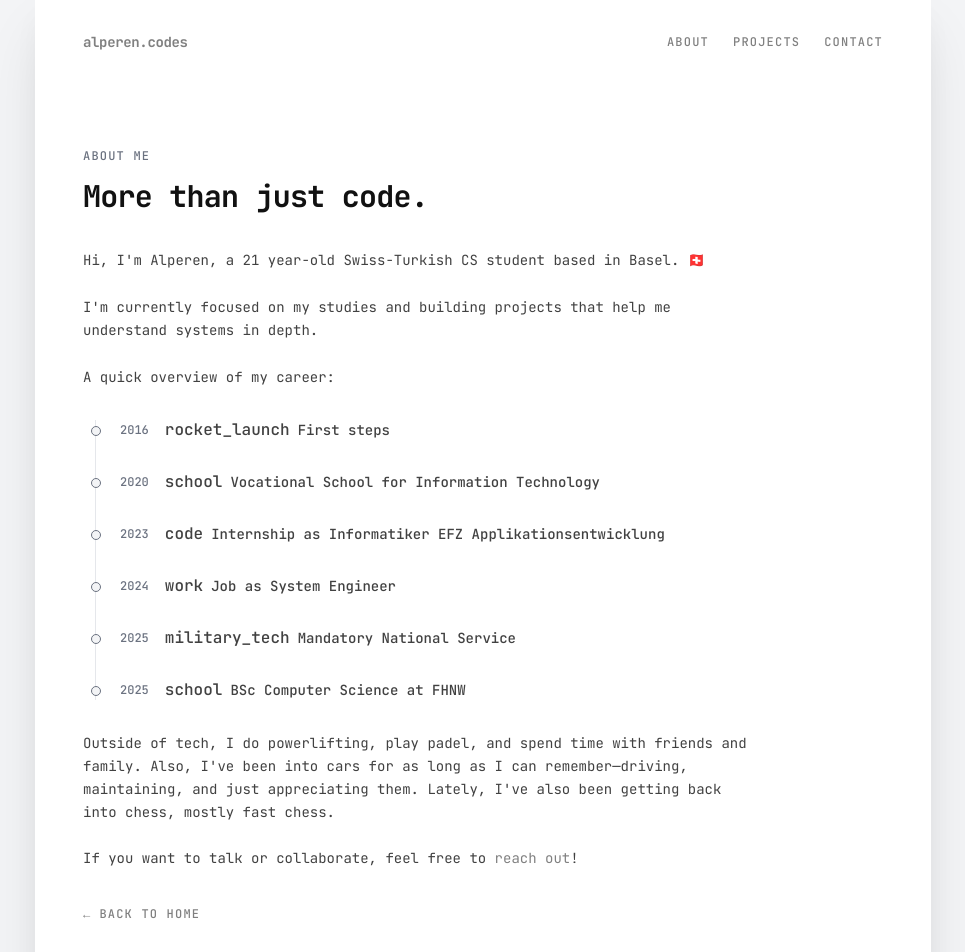
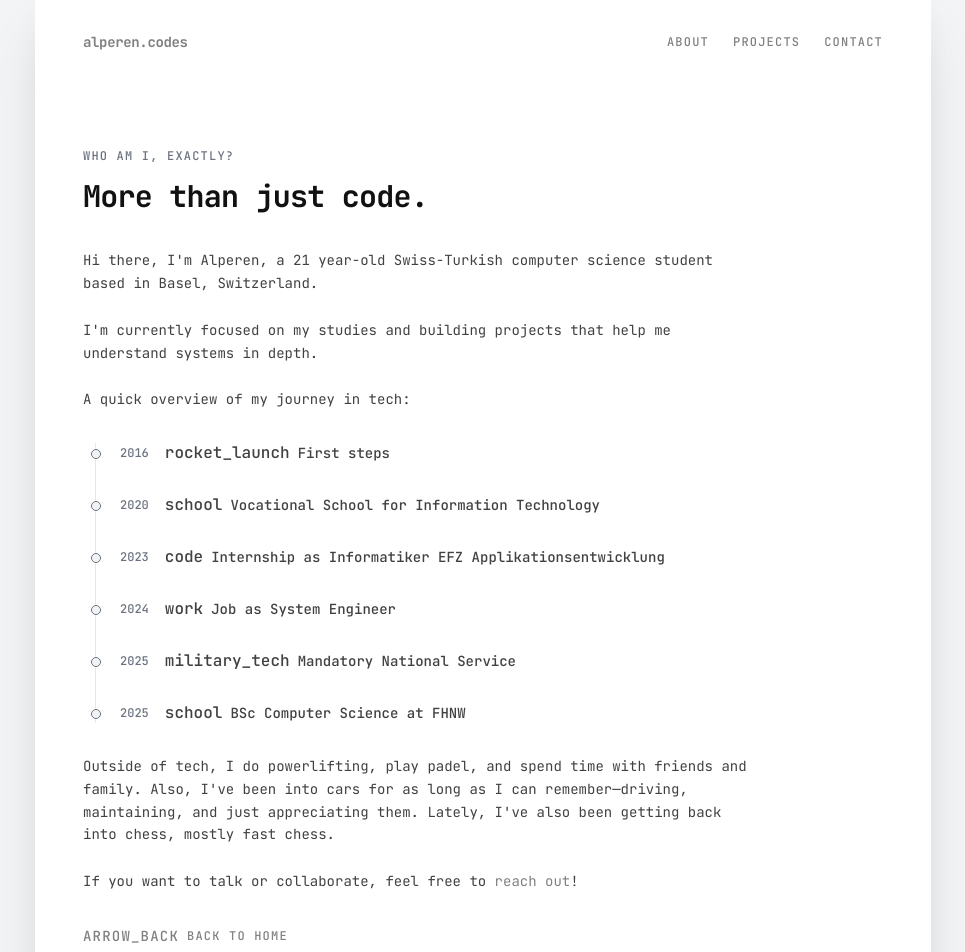
Before and after one commit to alperencodes/alperencodes.github.io, a Next.js app: page /about in a window 1280 px wide. Shown: the top 952 px of the page, without its empty margins (157-1122 px from the left). Built offline with nearby package versions, Linux system fonts and the light colour scheme.

Commit message:
feat: update personal introduction for clarity and engagement

```diff
--- a/src/app/about/page.tsx
+++ b/src/app/about/page.tsx
@@ -10,7 +10,7 @@ export default function About() {
             <main className="px-10 md:px-12 pb-16">
                 <section className="pt-16 pb-14">
                     <p className="text-xs font-medium uppercase tracking-widest text-muted mb-3">
-                        About Me
+                        Who Am I, exactly?
                     </p>
                     <h1 className="text-2xl md:text-3xl font-bold tracking-tight leading-snug max-w-lg mb-8">
                         More than just code.
@@ -18,7 +18,7 @@ export default function About() {
 
                     <div className="prose prose-sm prose-neutral text-ink/80 max-w-2xl space-y-6 leading-relaxed">
                         <p>
-                            Hi, I&#39;m Alperen, a 21 year-old Swiss-Turkish CS student based in Basel. 🇨🇭
+                            Hi there, I&#39;m Alperen, a 21 year-old Swiss-Turkish computer science student based in Basel, Switzerland.
                         </p>
 
                         <p>
@@ -26,7 +26,7 @@ export default function About() {
                         </p>
 
                         <p>
-                            A quick overview of my career:
+                            A quick overview of my journey in tech:
                         </p>
 
                         <Timeline />
@@ -49,7 +49,7 @@ export default function About() {
                             href="/"
                             className="inline-flex items-center gap-2 text-xs font-medium uppercase tracking-widest text-muted hover:text-ink transition-colors group"
                         >
-                            <span className="group-hover:-translate-x-1 transition-transform">←</span> Back to Home
+                            <span className="group-hover:-translate-x-1 transition-transform material-icons-outlined text-sm">arrow_back</span> Back to Home
                         </a>
                     </div>
                 </section>
```
